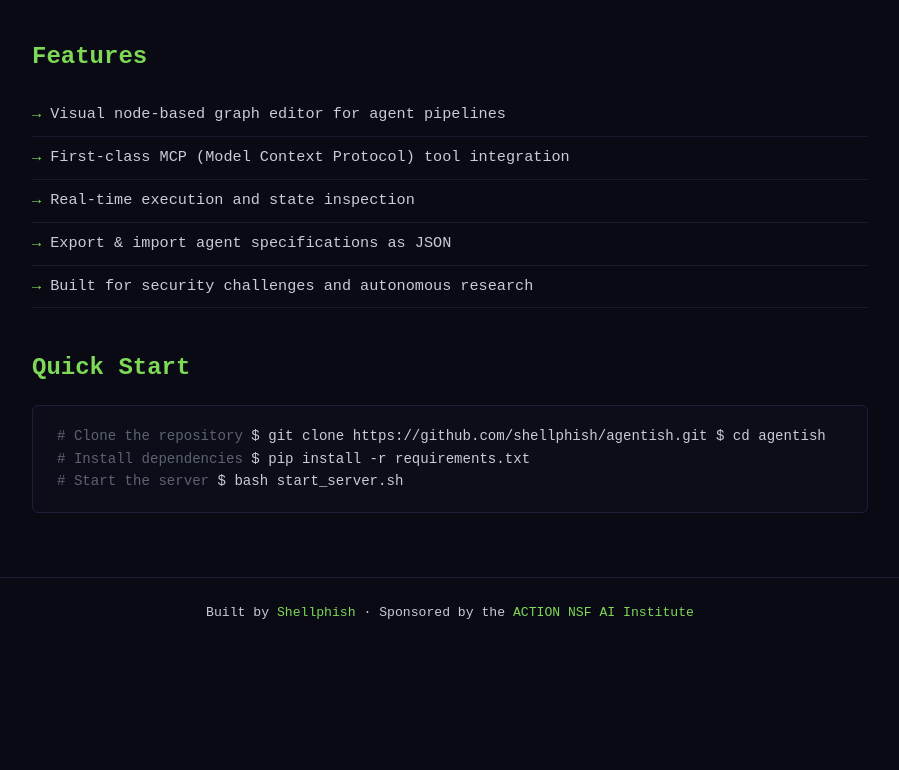
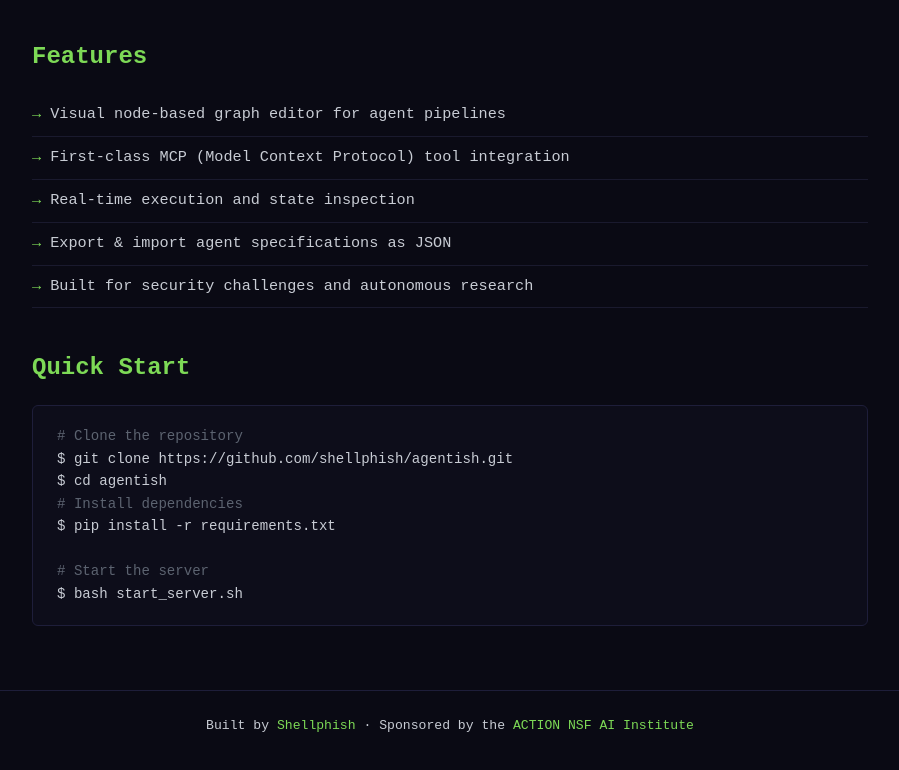
Before and after one commit to shellphish/agentish, a plain HTML site: page docs/index.html in a window 1280 px wide. Shown: the part 832-1602 px from the top of the page, without its empty margins (190-1089 px from the left). Before the commit the page ends 1496 px from the top, so only its background shows below. Drawn offline with Linux system fonts and the light colour scheme.

Commit message:
added newline

```diff
--- a/docs/index.html
+++ b/docs/index.html
@@ -59,15 +59,14 @@
         <h2>Quick Start</h2>
         <div class="code-block">
             <code>
-<span class="comment"># Clone the repository</span>
-$ git clone https://github.com/shellphish/agentish.git
-$ cd agentish
+<span class="comment"># Clone the repository</span><br />
+$ git clone https://github.com/shellphish/agentish.git<br />
+$ cd agentish<br />
+<span class="comment"># Install dependencies</span><br />
+$ pip install -r requirements.txt<br />
 <br />
-<span class="comment"># Install dependencies</span>
-$ pip install -r requirements.txt
-<br />
-<span class="comment"># Start the server</span>
-$ bash start_server.sh
+<span class="comment"># Start the server</span><br />
+$ bash start_server.sh<br />
             </code>
         </div>
     </main>
```
